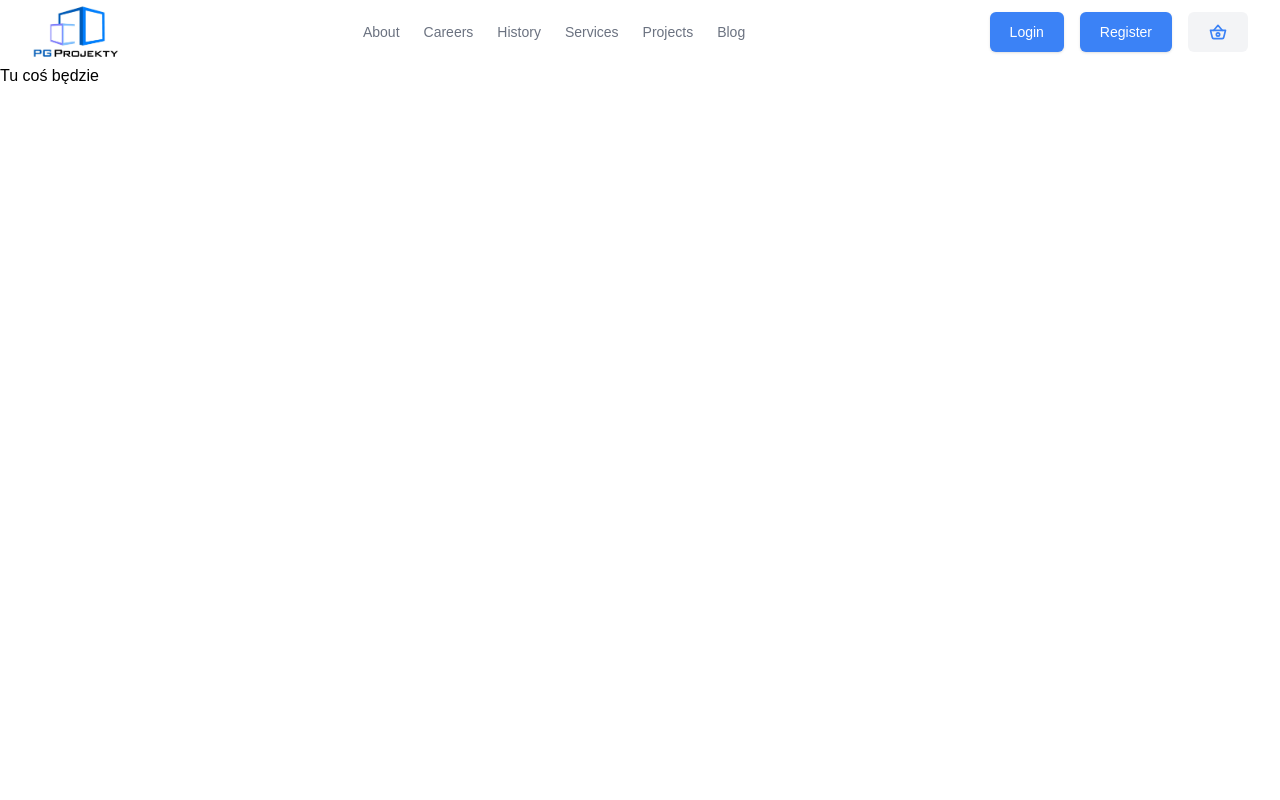
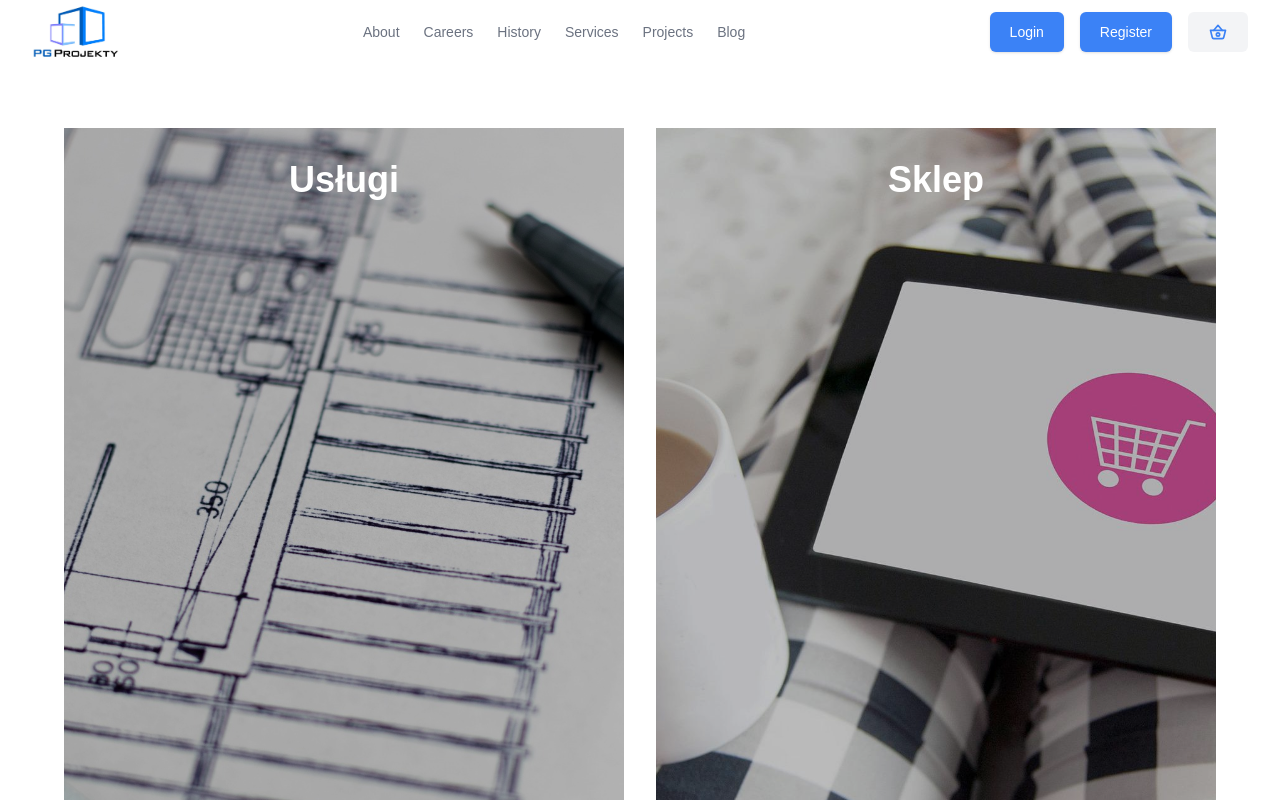
Before and after one commit to cukier91/e_shop, a Next.js app: page / in a window 1280 px wide. Shown: the top 800 px of the page. Built offline with nearby package versions, Linux system fonts and the light colour scheme.

Commit message:
shop and service links base

```diff
--- a/pages/index.tsx
+++ b/pages/index.tsx
@@ -4,12 +4,57 @@ import Image from 'next/image';
 import styles from '../styles/Home.module.css';
 import NavBar from '../components/NavBar/NavBar';
 import Footer from '../components/Footer/Footer';
+import design from '../img/Design.jpg';
+import shopping from '../img/shopping.jpg';
 const Home: NextPage = () => {
 	return (
 		<>
 			<NavBar />
-			<div className='h-screen'>
-				Tu coś będzie
+			<div className="flex h-screen w-full border-spacing-x-2 gap-8 py-16 px-16 mb-5">
+				<a className="relative block bg-black group" href="">
+					<img
+						className="absolute inset-0 object-cover w-full h-screen transition-opacity opacity-75  group-hover:opacity-50"
+						src={design.src}
+						alt=""
+					/>
+					<div className="relative p-8">
+						<p className=" flex text-4xl font-bold text-white justify-center">
+							Usługi
+						</p>
+
+						<div className="mt-64">
+							<div className="transition-all transform translate-y-8 opacity-0  group-hover:opacity-100 group-hover:translate-y-0">
+								<p className="text-sm text-white">
+									Lorem ipsum dolor, sit amet consectetur adipisicing elit.
+									Omnis perferendis hic asperiores quibusdam quidem voluptates
+									doloremque reiciendis nostrum harum. Repudiandae?
+								</p>
+							</div>
+						</div>
+					</div>
+				</a>
+				<a className="relative block bg-black group" href="">
+					<img
+						className="absolute inset-0 object-cover w-full h-screen transition-opacity opacity-75  group-hover:opacity-50"
+						src={shopping.src}
+						alt=""
+					/>
+					<div className="relative p-8">
+						<p className=" flex text-4xl font-bold text-white justify-center">
+							Sklep
+						</p>
+
+						<div className="mt-64">
+							<div className="transition-all transform translate-y-8 opacity-0  group-hover:opacity-100 group-hover:translate-y-0">
+								<p className="text-sm text-white">
+									Lorem ipsum dolor, sit amet consectetur adipisicing elit.
+									Omnis perferendis hic asperiores quibusdam quidem voluptates
+									doloremque reiciendis nostrum harum. Repudiandae?
+								</p>
+							</div>
+						</div>
+					</div>
+				</a>
 			</div>
 			<Footer />
 		</>
```
Also changed, not shown: img/Design.jpg (added), img/shopping.jpg (added).
